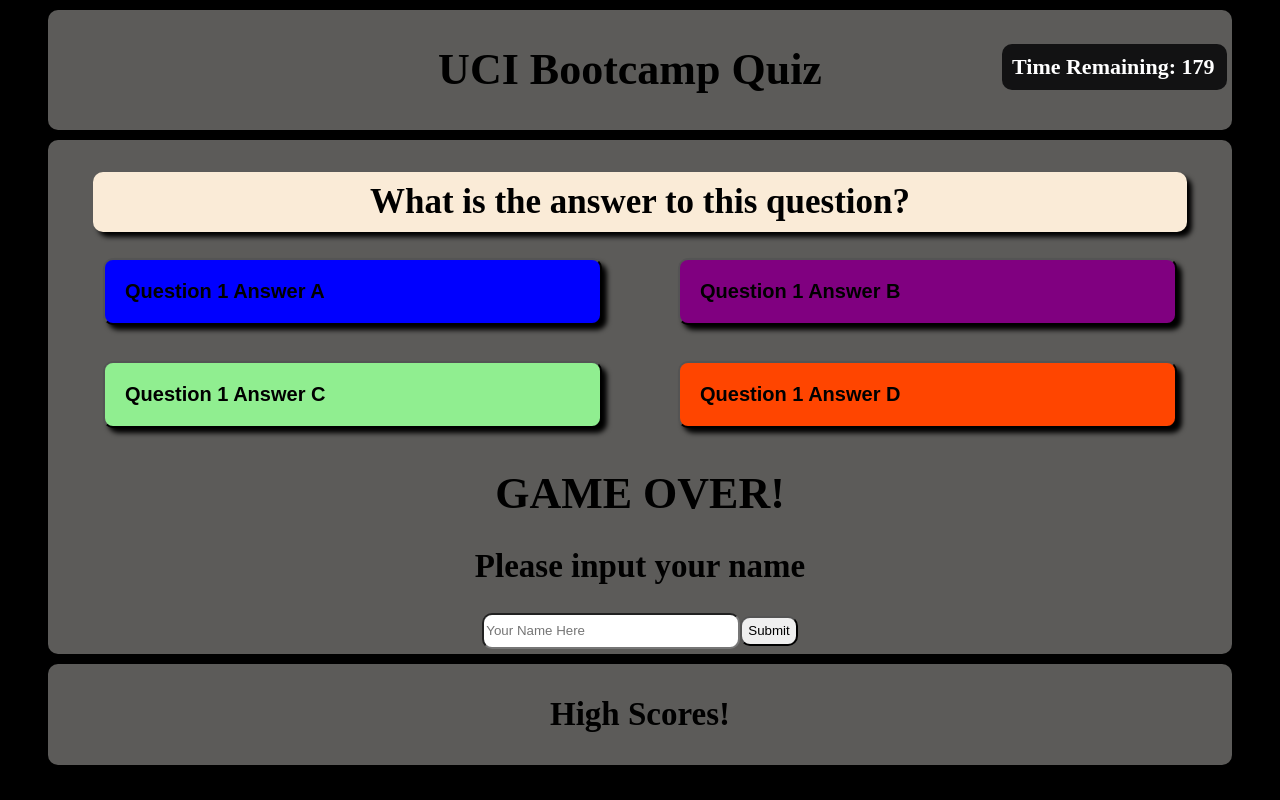
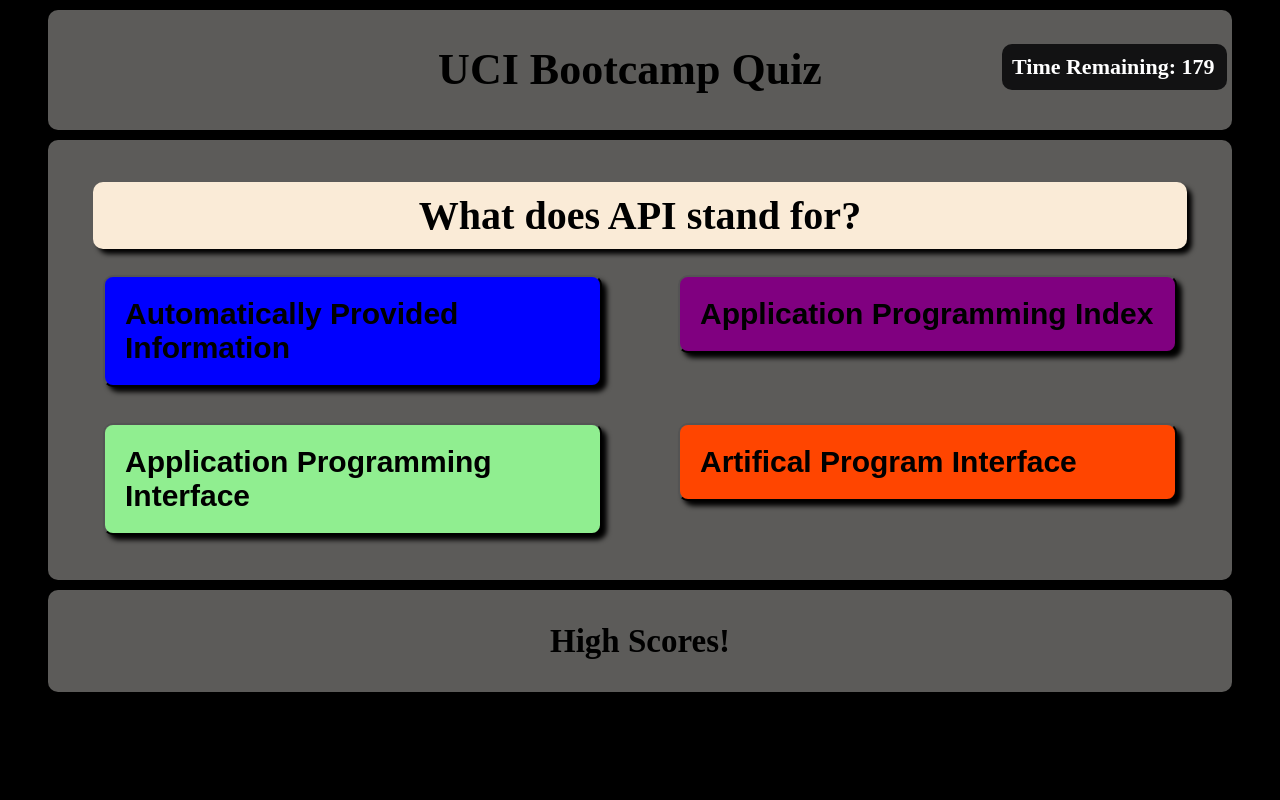
Before and after one commit to Carechiga/Week-Four-Challenge, a plain HTML site: page index.html in a window 1280 px wide. Both pictures are taken after a click on the button "Start Quiz". Drawn offline with Linux system fonts and the light colour scheme.

Commit message:
finished question and answer content. added scoring algorithm and end of game triggers

```diff
--- a/assets/css/style.css
+++ b/assets/css/style.css
@@ -35,7 +35,7 @@
 }
 
 .quiz-box {
-    font-size: 22px;
+    font-size: 30px;
     font-weight: bolder;
     color: black;
     text-align: center;
@@ -81,7 +81,7 @@
 
 .questions{
     text-align: center;
-    font-size: 35px;
+    font-size: 40px;
     border-radius: 10px 10px 10px 10px;
     background-color: antiquewhite;
     color: black;
@@ -94,7 +94,7 @@
 .answer-button{
     text-justify: center;
     text-align: left;
-    font-size: 20px;
+    font-size: 30px;
     width: 100%;
     height: fit-content;
     border-radius: 10px 10px 10px 10px;
@@ -130,7 +130,7 @@
 }
 
 .submissionScreen{
-    display: block;
+    display: none;
 }
 input {
     border-radius: 10px 10px 10px 10px;
--- a/assets/js/script.js
+++ b/assets/js/script.js
@@ -1,34 +1,48 @@
 var timer = document.querySelector(".timer-box");
 var startButton = document.getElementById("start-button");
+var scoreName = document.querySelector(".nameInput");
+var currentScore = document.getElementById("scoreLine");
 var timeLeft = 180;
+var timeInterval = 0;
 var questionCount = 0;
 var scoreCount = 0;
+var finalScore = 0;
 
 // arrays with strings stored for answer and question numbers and separate arrays to change right or wrong flag as questions increment
-var questions = ["This is question 1", "This is question 2", "This is question 3", "This is question 4", "This is question 5"];
-var answersA = ["Question 1 answer A", "Question 2 answer A", "Question 3 answer A", "Question 4 answer A", "Question 5 answer A"];
-var answersB = ["Question 1 answer B", "Question 2 answer B", "Question 3 answer B", "Question 4 answer B", "Question 5 answer B"];
-var answersC = ["Question 1 answer C", "Question 2 answer C", "Question 3 answer C", "Question 4 answer C", "Question 5 answer C"];
-var answersD = ["Question 1 answer D", "Question 2 answer D", "Question 3 answer D", "Question 4 answer D", "Question 5 answer D"];
-var correctnessA = ["correct", "wrong", "wrong", "correct", "wrong"];
-var correctnessB = ["wrong", "wrong", "wrong", "wrong", "correct"];
-var correctnessC = ["wrong", "wrong", "wrong", "wrong", "wrong"];
-var correctnessD = ["wrong", "correct", "correct", "wrong", "wrong"];
+var questions = ["What does API stand for?", "What symbols are used to denote an HTML elemnt?", "Which of the following would be correct notation for a class attribute in CSS", "How would you increment a variable (i)?", "Which of the following is not a variable type?", "Which of the following is correct formatting of a for loop?", "What does DOM mean?", "How do you declare an object in JavaScript?", "How do you declare a variable in CSS?", "What is Git?"];
+var answersA = ["Automatically Provided Information", "( )", "#class", "i++", "number", "for(i; i < array.length; i++)", "Document Object Method", "var obj = {property1: , property2: }", "var name = value;", "A programming language"];
+var answersB = ["Application Performance Index", "[ ]", "*class", "i+", "array", "for(var i = 0; i < array.length;)", "Document Object Model", "var obj = [property1: , property2: ]", "var name = [value];", "Version control software"];
+var answersC = ["Application Programming Interface", "{ }", "$(class)", "i = +1", "undefined", "for(i++; i < array.length;)", "Digital Office Model", "var obj = property1: , property2: ", "var(--name, value)", "A console command"];
+var answersD = ["Artifical Program Interface", "< >", ".class", "incr(i)", "boolean", "for(var i = 0; i < array.length; i++)", "Direct Object Method", "var obj = 9property1: , property2: 0", "var name(value)", "A JavaScript object"];
+var correctnessA = ["wrong", "wrong", "wrong", "correct", "wrong", "wrong", "wrong", "correct", "wrong", "wrong"];
+var correctnessB = ["wrong", "wrong", "wrong", "wrong", "correct", "wrong", "correct", "wrong", "wrong", "correct"];
+var correctnessC = ["correct", "wrong", "wrong", "wrong", "wrong", "wrong", "wrong", "wrong", "correct", "wrong"];
+var correctnessD = ["wrong", "correct", "correct", "wrong", "wrong", "correct", "wrong", "wrong", "wrong", "wrong"];
 
+//this function ends the quiz and brings up score submission
 function gameOver(){
   document.querySelector(".submissionScreen").style.display = "block";
   document.getElementById("QandA").style.display = "none";
+  document.getElementById("start-button").style.display = "inline";
+  clearInterval(timeInterval);
+  finalScore = Math.floor(scoreCount * (1 + (timeLeft / 60)) * 100);
+  currentScore.textContent = "Score: " + finalScore;
   return;
 }
 
 function startQuiz(){
     // we want the start button to dissappear once the quiz starts
     document.getElementById("start-button").style.display = "none";
+    document.querySelector(".submissionScreen").style.display = "none";
     // we want the questions and answers to appear once the quiz starts
     document.getElementById("QandA").style.display = "grid";
-        //this is the timer that starts when the start quiz button is pressed
+     //resets the timer if played again
+    timeLeft = 180;
+    scoreCount = 0;
+    questionCount = 0;
+      //this is the timer that starts when the start quiz button is pressed
     timer.textContent = "Time Remaining: 180";
-    var timeInterval = setInterval(function(){
+    timeInterval = setInterval(function(){
       if(timeLeft > 0){
         timer.textContent = "Time Remaining: " + timeLeft;
         timeLeft--;
@@ -40,12 +54,16 @@
       };
 
 function answerSelect(event){
-
+//checks the correctness of the option chosen through data-check if wrong decrements time if correct increases score count;
   if(event.target.getAttribute("data-check") !== "correct"){
-    timeLeft = timeLeft - 15;
+    timeLeft = timeLeft - 20;
+    if(timeLeft < 0){
+      timeLeft = 0;
+    };
    }else{
     scoreCount++;
   };
+  //advances quiz to the next question
   questionCount++;
 
   document.getElementById("question").textContent = questions[questionCount];
@@ -57,11 +75,15 @@
   document.getElementById("answer-B").setAttribute("data-check", correctnessB[questionCount]);
   document.getElementById("answer-C").setAttribute("data-check", correctnessC[questionCount]);
   document.getElementById("answer-D").setAttribute("data-check", correctnessD[questionCount]);
-  console.log(questionCount);
-  console.log(scoreCount);
+
+//triggers end of game if last question is answered or if time runs out
   if(questionCount > 9 || timeLeft <= 0){
     gameOver();
     }
+}
+
+function highScore(){
+localStorage.setItem("score", JSON.stringify(scoreName.val(), finalScore));
 }
 
 
@@ -73,3 +95,4 @@
     document.getElementById("answer-B").addEventListener("click", answerSelect);
     document.getElementById("answer-C").addEventListener("click", answerSelect);
     document.getElementById("answer-D").addEventListener("click", answerSelect);
+    document.getElementById("scoreInput").addEventListener("submit", highScore);
--- a/index.html
+++ b/index.html
@@ -20,18 +20,19 @@
             <div>
                 <!-- starts hidden but displayed when start button pressed -->
                 <ul id="QandA">
-                    <li class="questions" id="question">What is the answer to this question?</li>
-                    <li><button class="answer-button" id="answer-A" data-check="correct">Question 1 Answer A</button></li>
-                    <li><button class="answer-button" id="answer-B" data-check="wrong">Question 1 Answer B</button></li>
-                    <li><button class="answer-button" id="answer-C" data-check="wrong">Question 1 Answer C</button></li>
-                    <li><button class="answer-button" id="answer-D" data-check="wrong">Question 1 Answer D</button></li>
+                    <li class="questions" id="question">What does API stand for?</li>
+                    <li><button class="answer-button" id="answer-A" data-check="wrong">Automatically Provided Information</button></li>
+                    <li><button class="answer-button" id="answer-B" data-check="wrong">Application Programming Index</button></li>
+                    <li><button class="answer-button" id="answer-C" data-check="correct">Application Programming Interface</button></li>
+                    <li><button class="answer-button" id="answer-D" data-check="wrong">Artifical Program Interface</button></li>
                 </ul>
             </div>
             <div class="submissionScreen">
-                <form>
+                <form id="scoreInput">
                     <h1>GAME OVER!</h1>
+                    <h2 id="scoreLine"> Score: </h2>
                     <h2>Please input your name</h2>
-                    <input type="text" name="playerName" placeholder="Your Name Here"><button class="submitButton">Submit</button></form>
+                    <input type="text" class="nameInput" name="playerName" placeholder="Your Name Here"><button class="submitButton">Submit</button></form>
 
                 </form>
             </div>
```
